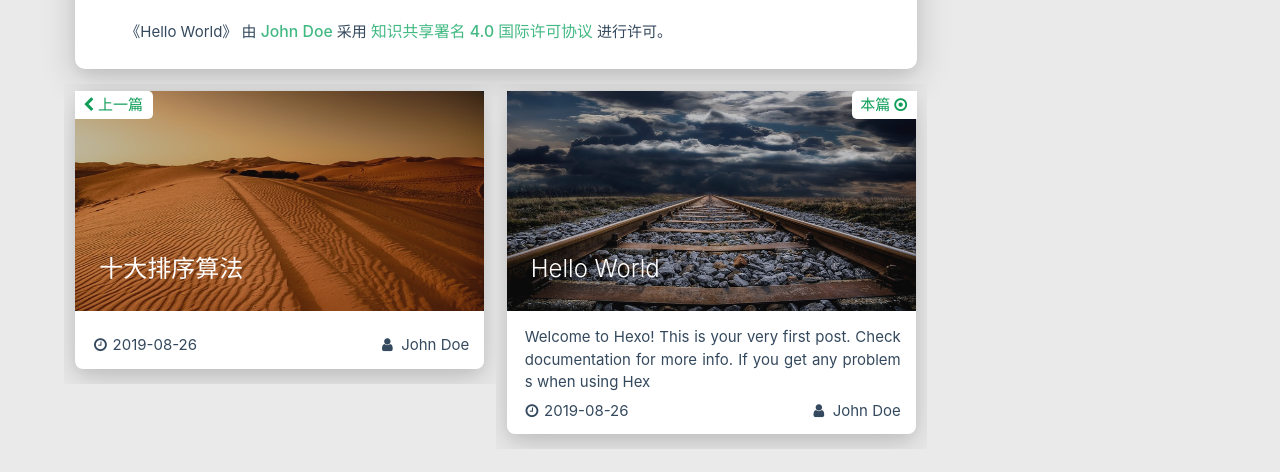
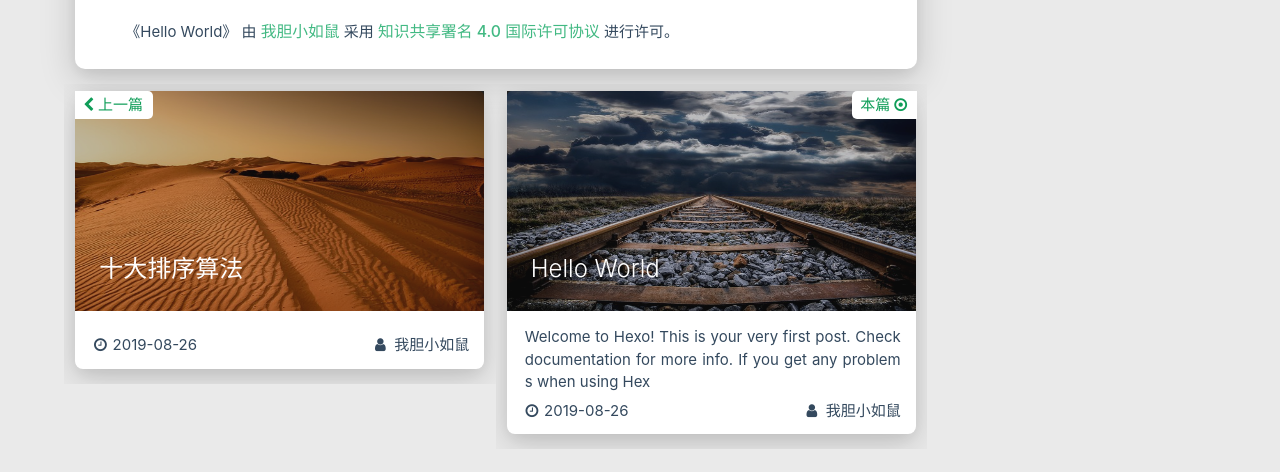
Before and after one commit to TingYuZhao/TingYuZhao.github.io, a plain HTML site: page 2019/08/26/hello-world/index.html in a window 1280 px wide. Shown: the part 2113-2585 px from the top of the page. Drawn offline with Linux system fonts and the light colour scheme; some packages are replaced by stand-ins of ours; no server answers; a script that the page names is missing.

Commit message:
Site updated: 2019-08-27 14:51:55

```diff
--- a/2019/08/26/hello-world/index.html
+++ b/2019/08/26/hello-world/index.html
@@ -579,7 +579,7 @@
                 </span> 由
             <a xmlns:cc="http://creativecommons.org/ns#" href="/2019/08/26/hello-world/" property="cc:attributionName"
                rel="cc:attributionURL">
-                John Doe
+                我胆小如鼠
             </a> 采用
             <a rel="license" href="https://creativecommons.org/licenses/by/4.0/deed.zh">
                 知识共享署名 4.0 国际许可协议
@@ -643,7 +643,7 @@
                         <span class="publish-author">
 
                             <i class="fa fa-user fa-fw"></i>
-                            John Doe
+                            我胆小如鼠
 
                         </span>
                     </div>
@@ -680,7 +680,7 @@
                         <span class="publish-author">
 
                             <i class="fa fa-user fa-fw"></i>
-                            John Doe
+                            我胆小如鼠
 
                         </span>
                     </div>
```
Also changed, not shown: 2019/08/26/十大排序算法/index.html (+3 -3 lines), archives/2019/08/index.html (+2 -2 lines), archives/2019/index.html (+2 -2 lines), archives/index.html (+2 -2 lines), index.html (+2 -2 lines).
